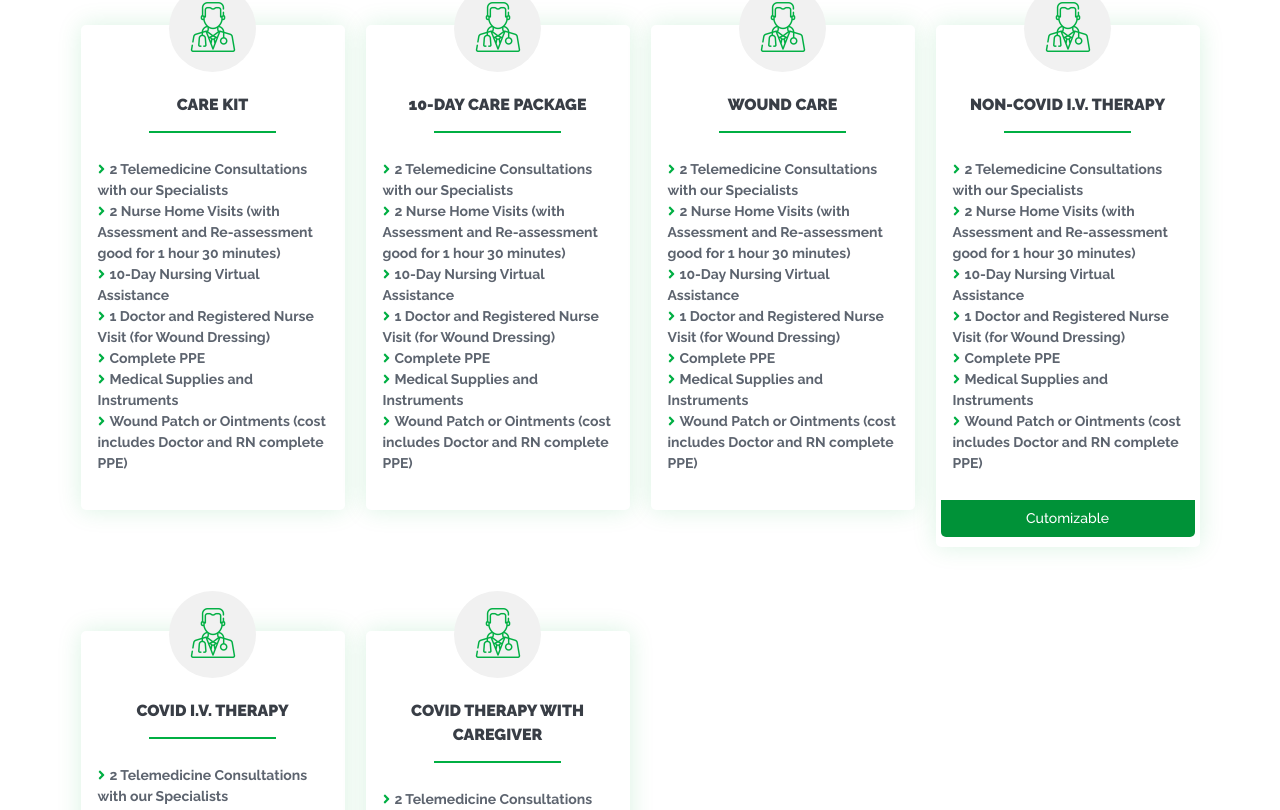
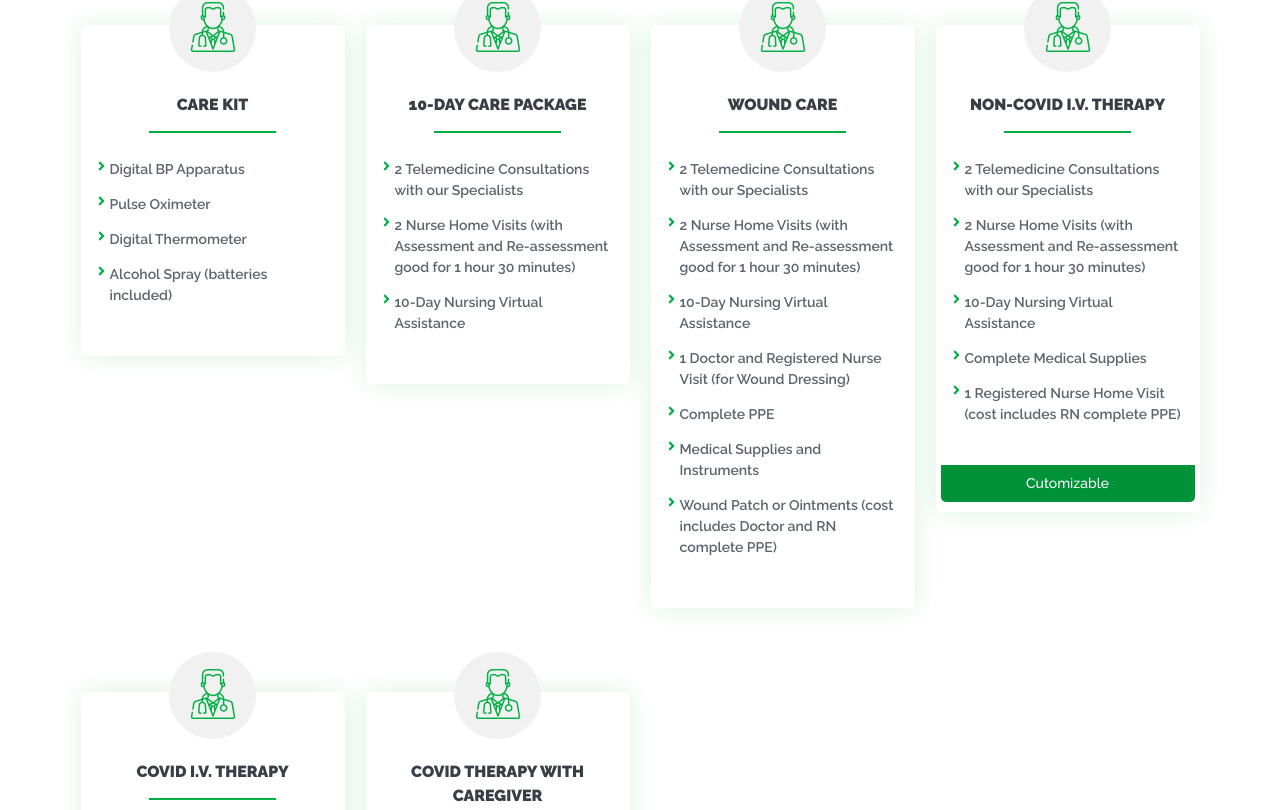
Before and after one commit to felcon2857/smh-website, a React (Create React App) app: page /services in a window 1280 px wide. Shown: the part 550-1360 px from the top of the page. Built offline with nearby package versions, Linux system fonts and the light colour scheme.

Commit message:
update on service-page-data

```diff
--- a/src/components/cards/services.card.jsx
+++ b/src/components/cards/services.card.jsx
@@ -21,37 +21,14 @@ export default function ServiceCard({ item }) {
             </div>
             {/* services */}
             <ul>
-              <li>
-                <FontAwesomeIcon icon={faAngleRight} color="#00af43" />2
-                Telemedicine Consultations with our Specialists
-              </li>
-              <li>
-                <FontAwesomeIcon icon={faAngleRight} color="#00af43" />2 Nurse
-                Home Visits (with Assessment and Re-assessment good for 1 hour
-                30 minutes)
-              </li>
-              <li>
-                <FontAwesomeIcon icon={faAngleRight} color="#00af43" />
-                10-Day Nursing Virtual Assistance
-              </li>
-              <li>
-                <FontAwesomeIcon icon={faAngleRight} color="#00af43" />1 Doctor
-                and Registered Nurse Visit (for Wound Dressing)
-              </li>
-              <li>
-                <FontAwesomeIcon icon={faAngleRight} color="#00af43" />
-                Complete PPE
-              </li>
-              <li>
-                <FontAwesomeIcon icon={faAngleRight} color="#00af43" />
-                Medical Supplies and Instruments
-              </li>
-              <li>
-                <FontAwesomeIcon icon={faAngleRight} color="#00af43" />
-                Wound Patch or Ointments (cost includes Doctor and RN complete
-                PPE)
-              </li>
+              {item.list.map((listItem, i) => (
+                <li key={i} className="d-flex align-items-top">
+                  <FontAwesomeIcon icon={faAngleRight} color="#00af43" />{" "}
+                  <p>{listItem}</p>
+                </li>
+              ))}
             </ul>
+
             {/* end services */}
           </div>
           {!item.custom ? null : (
--- a/src/styles/styles.css
+++ b/src/styles/styles.css
@@ -911,7 +911,9 @@ a {
   font-size: 14px;
   word-wrap: break-word;
   color: #5d646f;
-  font-weight: 700;
+}
+.service-text ul li p {
+  font-weight: 600;
 }
 .service-text ul li svg {
   margin-right: 5px;
```
